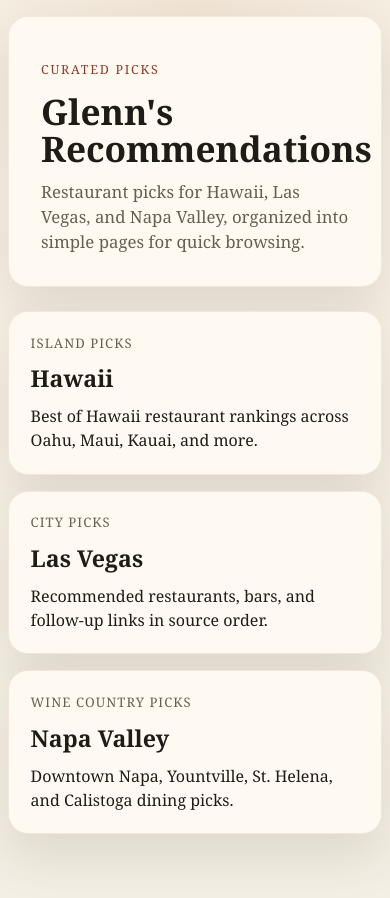
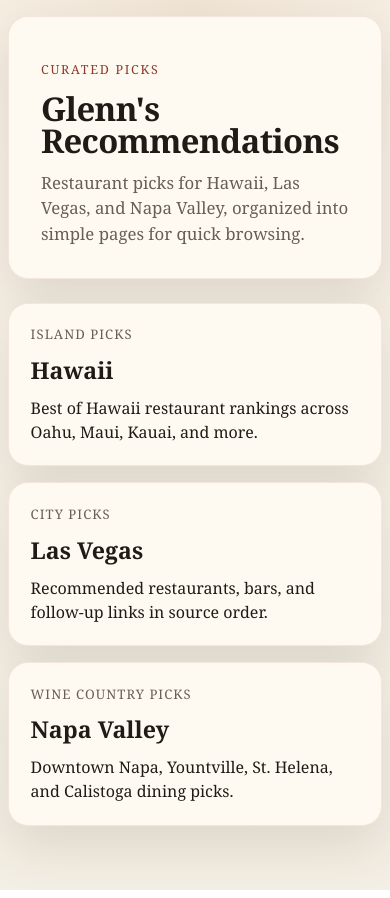
Before and after one commit to bontau/uber-glenn-list, a plain HTML site: page index.html in a window 390 px wide. Drawn offline with Linux system fonts and the light colour scheme.

Commit message:
Refine mobile index title layout

```diff
--- a/index.html
+++ b/index.html
@@ -10,7 +10,10 @@
     <main class="site-shell">
       <header class="hero">
         <p class="eyebrow">Curated Picks</p>
-        <h1>Glenn's Recommendations</h1>
+        <h1 class="home-title">
+          <span class="home-title-line">Glenn's</span>
+          <span class="home-title-line">Recommendations</span>
+        </h1>
         <p class="lede">
           Restaurant picks for Hawaii, Las Vegas, and Napa Valley, organized into
           simple pages for quick browsing.
--- a/styles.css
+++ b/styles.css
@@ -68,6 +68,11 @@ a {
 
 .hero h1 {
   font-size: clamp(2.2rem, 6vw, 4.4rem);
+  text-wrap: balance;
+}
+
+.home-title-line {
+  display: block;
 }
 
 .page-header h1 {
@@ -280,3 +285,11 @@ a {
     border-radius: 20px;
   }
 }
+
+@media (max-width: 430px) {
+  .hero h1 {
+    font-size: clamp(1.7rem, 8.4vw, 2.35rem);
+    line-height: 1;
+    letter-spacing: -0.02em;
+  }
+}
```
